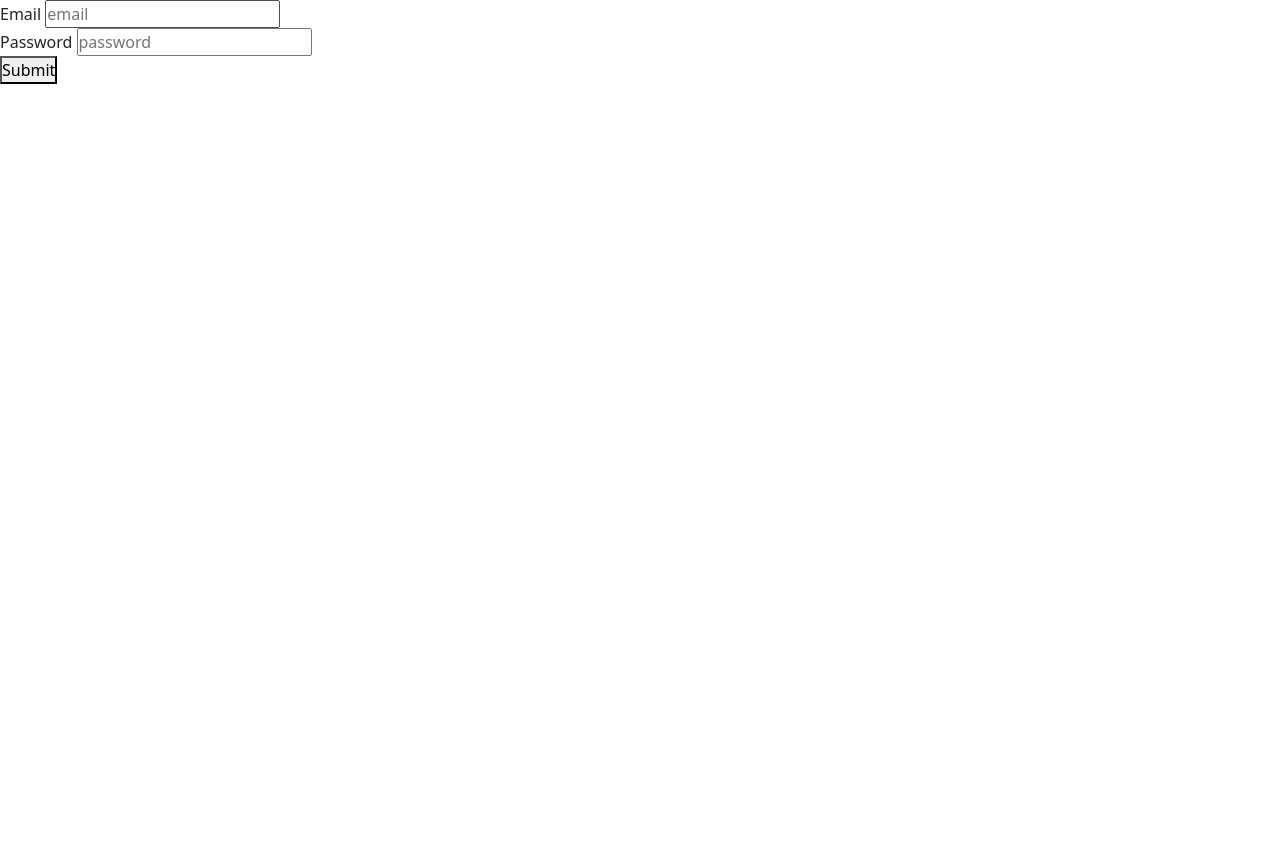
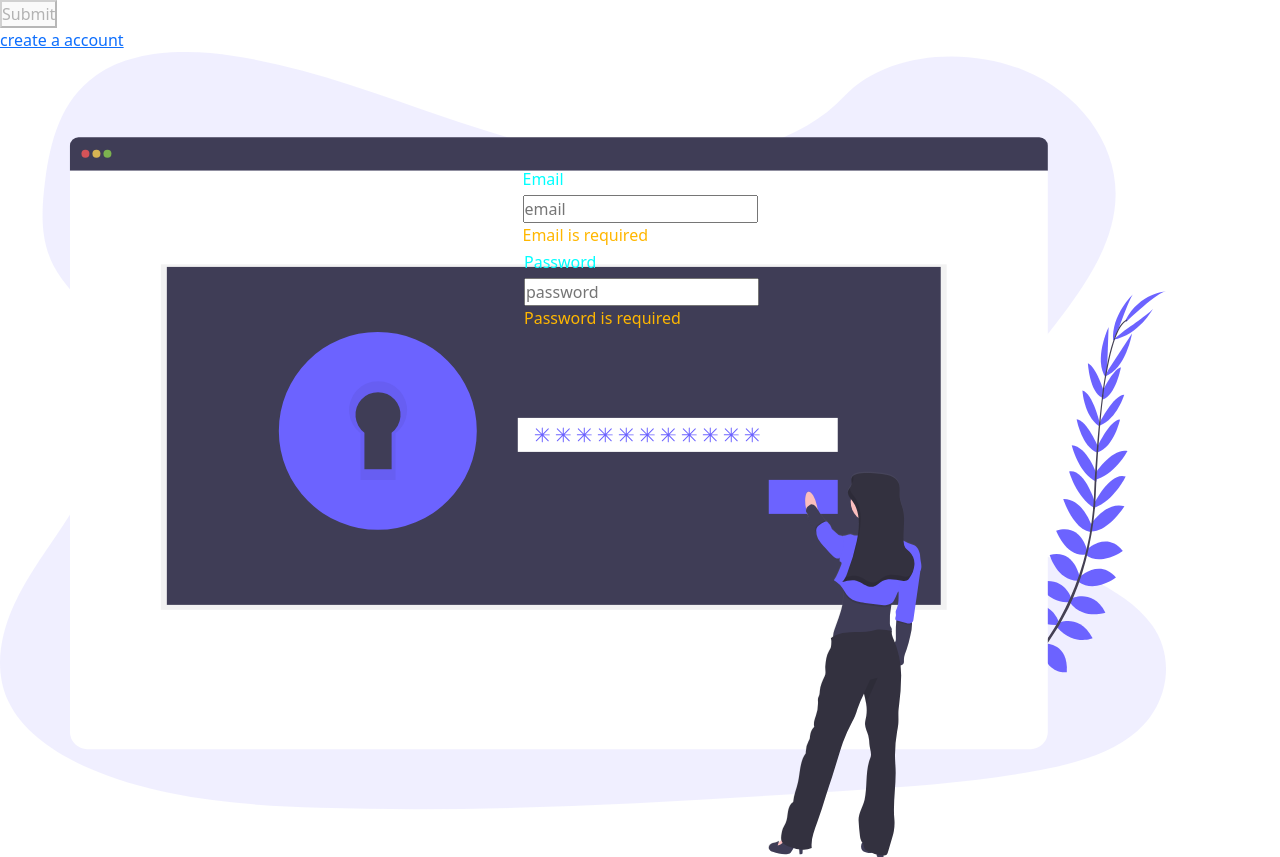
Before and after one commit to eldhopaulose/ArcLibrary, an Angular app: page /login-component in a window 1280 px wide. Before the commit the page ends 800 px from the top, so only its background shows below. Built offline with nearby package versions, Linux system fonts and the light colour scheme; a web font is replaced by a local one.

Commit message:
login pogressing

```diff
--- a/src/app/login/login.component.html
+++ b/src/app/login/login.component.html
@@ -1,20 +1,57 @@
 <div class="login-container">
-    <form [formGroup]="LoginForm" (ngSubmit)="onSubmit()">
-
+  <form [formGroup]="loginForm" (ngSubmit)="onSubmit()">
     <div class="login-email">
-            <label>
-                Email
-                <input type="text" formControlName="email" placeholder="email">
+      <label class="email-e">
+        <p>Email</p>
+        <input
+          type="text"
+          class="email-input"
+          formControlName="email"
+          [ngClass]="{
+            'error-box':
+              loginForm.controls.email.touched &&
+              loginForm.controls.email.errors
+          }"
+          placeholder="email"
+        />
+        <div class="email-inv-req">
+          <span
+            class="email-req-inv"
+            *ngIf="loginForm.controls.email.errors?.email"
+            >Email is invalid</span
+          >
+          <span *ngIf="loginForm.controls.email.errors?.required"
+            >Email is required</span
+          >
+        </div>
       </label>
     </div>
-
     <div class="login-password">
       <label>
-                Password
-                <input type="password" formControlName="password" placeholder="password">
+        <p>Password</p>
+        <input
+          type="password"
+          formControlName="password"
+          placeholder="password"
+          [ngClass]="{
+            'error-box':
+              loginForm.controls.password.touched &&
+              loginForm.controls.password.errors
+          }"
+        />
+        <span *ngIf="loginForm.controls.password.errors?.required"
+          >Password is required</span
+        >
       </label>
     </div>
-        <button type="submit" [disabled]="!LoginForm.valid">Submit</button>
+    <button type="submit" [disabled]="!loginForm.valid">Submit</button>
   </form>
-
+  <div class="create-account">
+    <a routerLink="/signup-component" routerLinkActive="active"
+      >create a account</a
+    >
   </div>
+  <div class="login-img">
+    <img src="../assets/login.svg" alt="" />
+  </div>
+</div>
--- a/src/app/login/login.component.scss
+++ b/src/app/login/login.component.scss
@@ -0,0 +1,60 @@
+.login-container {
+    max-width : 100%;
+    max-height: 100vh;
+
+    form {
+        .login-email {
+            position       : absolute;
+            display        : flex;
+            flex-wrap      : wrap;
+            justify-content: center;
+            top            : 167px;
+
+            .email-e {
+
+                p {
+                    color : aqua;
+                    margin: 0 0 4px 0;
+
+                    input {
+                        .email-input {}
+                    }
+                }
+            }
+
+            span {
+                color: #ffb700;
+            }
+        }
+    }
+
+    .login-password {
+        position       : absolute;
+        display        : flex;
+        flex-wrap      : wrap;
+        justify-content: center;
+        top            : 250px;
+        right          : -3px;
+
+        label {
+            p {
+                color : aqua;
+                margin: 0 0 4px 0;
+            }
+
+            input {}
+
+            span {
+                display: block;
+                color  : #ffb700;
+            }
+        }
+    }
+}
+
+
+.error-box {
+    border-color: red;
+    color       : red;
+
+}
--- a/src/app/login/login.component.ts
+++ b/src/app/login/login.component.ts
@@ -1,25 +1,33 @@
 import { Component, OnInit } from '@angular/core';
-import { FormGroup, FormControl } from '@angular/forms';
+import { FormBuilder, FormGroup, Validators } from '@angular/forms';
+
+import { MustMatch } from './helper/must-match.validator';
 
 @Component({
   selector: 'app-login',
   templateUrl: './login.component.html',
-  styleUrls: ['./login.component.scss']
+  styleUrls: ['./login.component.scss'],
 })
 export class LoginComponent implements OnInit {
-
-  LoginForm = new FormGroup({
-    email: new FormControl(''),
-    password: new FormControl(''),
-  });
-
+  loginForm: FormGroup;
+  registerForm: FormGroup;
+    submitted = false;
   onSubmit() {
-    console.log(this.LoginForm.value);
+    console.log(this.loginForm.value)
   }
 
-  constructor() { }
+  constructor(
+    private formBuilder: FormBuilder
+  ) {}
 
   ngOnInit(): void {
+    this.loginForm = this.formBuilder.group({
+      email: ['', [Validators.email, Validators.required]],
+      password: ['', Validators.required, Validators.minLength(6)]
+    })
+    this.registerForm = this.formBuilder.group({
+      email: ['', [Validators.email, Validators.required]],
+      password: ['', [Validators.required, Validators.minLength(6)]]
+    })
   }
-
 }
--- a/tsconfig.json
+++ b/tsconfig.json
@@ -5,7 +5,7 @@
     "baseUrl": "./",
     "outDir": "./dist/out-tsc",
     "forceConsistentCasingInFileNames": true,
-    "strict": true,
+    "strict": false,
     "noImplicitReturns": true,
     "noFallthroughCasesInSwitch": true,
     "sourceMap": true,
```
Also changed, not shown: src/app/home/home.component.scss (+27 -20 lines), src/app/login/helper/must-match.validator.ts (added, +21 -0 lines), src/assets/login.svg (added). Lines whose indentation alone changed are shown as unchanged.
